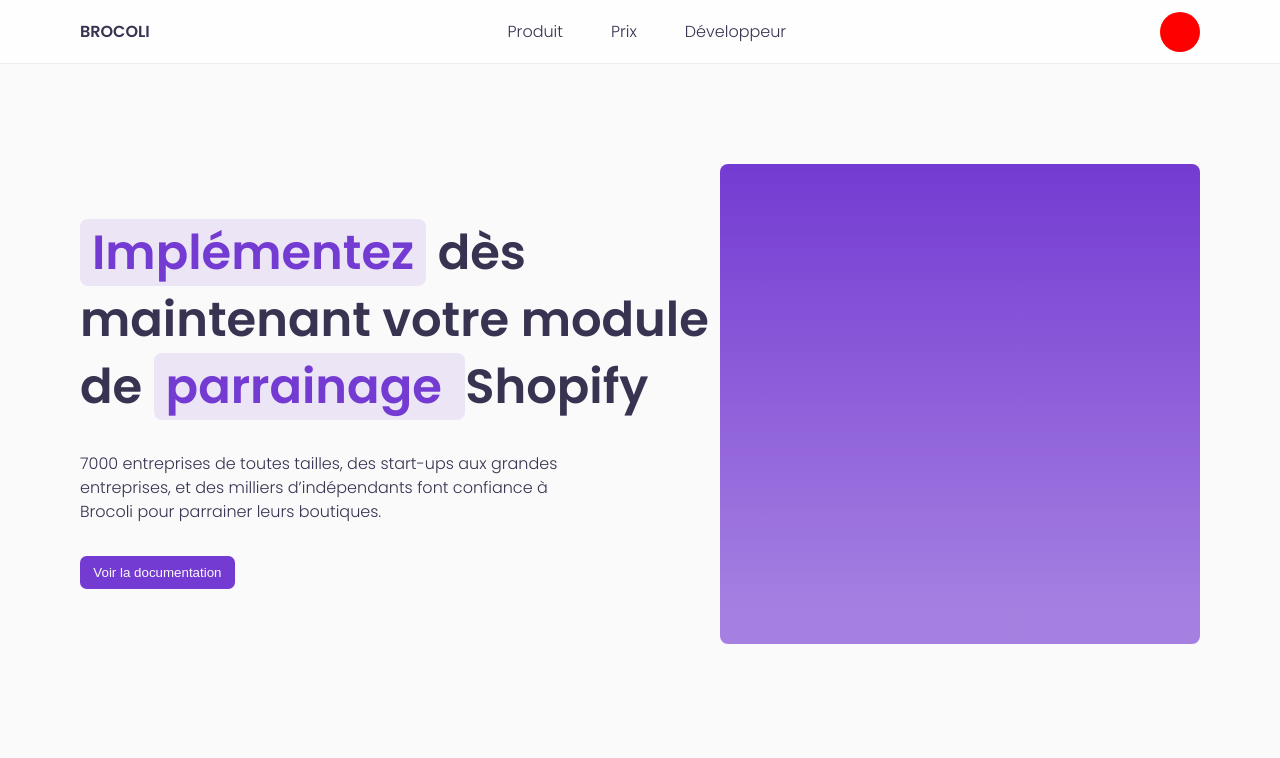
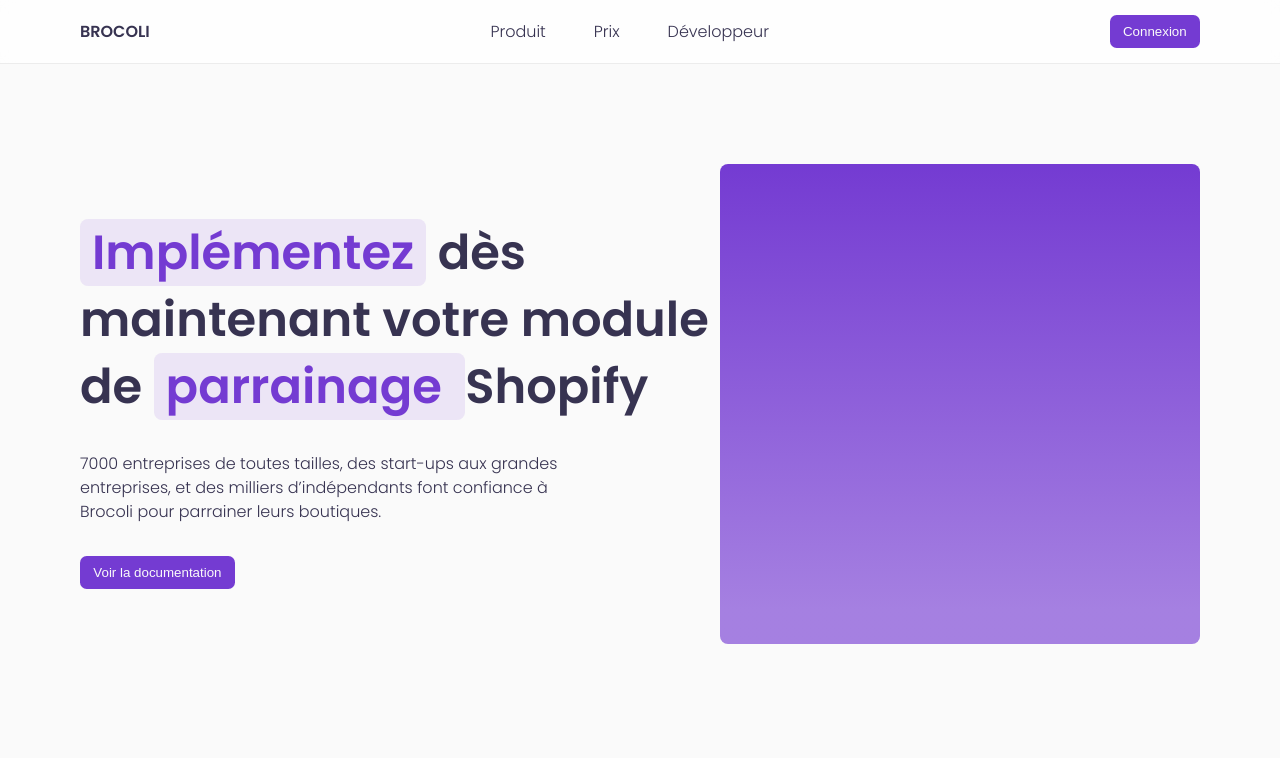
Before and after one commit to MaeWolff/potential-brocoli, a React (Create React App) app: page / in a window 1280 px wide. Shown: the top 758 px of the page. Built offline with nearby package versions, Linux system fonts and the light colour scheme; no server answers.

Commit message:
fix: fix user displaying on header

```diff
--- a/src/components/composed/Header.tsx
+++ b/src/components/composed/Header.tsx
@@ -63,13 +63,12 @@ export default function Header() {
         </LinksWrapper>
       </nav>
 
-      {!user && (
-        <Link to="/enter">
-          <Button size={ButtonSizeEnum.auto}>Connexion</Button>
-        </Link>
-      )}
+      <Link to="/enter">
+        <Button size={ButtonSizeEnum.auto}>Connexion</Button>
+      </Link>
 
-      {user && (
+      {/* TODO: fix me with logout route */}
+      {/* {user && (
         <div
           style={{ display: "flex", alignItems: "center", cursor: "pointer" }}
         >
@@ -77,7 +76,6 @@ export default function Header() {
 
           <Spacer axis="horizontal" size={1} />
 
-          {/* TODO: fix me */}
           <div
             style={{
               width: "2.5em",
@@ -93,7 +91,7 @@ export default function Header() {
             {user?.data?.email.substr(0, 1).toUpperCase()}
           </div>
         </div>
-      )}
+      )} */}
     </HeaderContainer>
   );
 }
```
